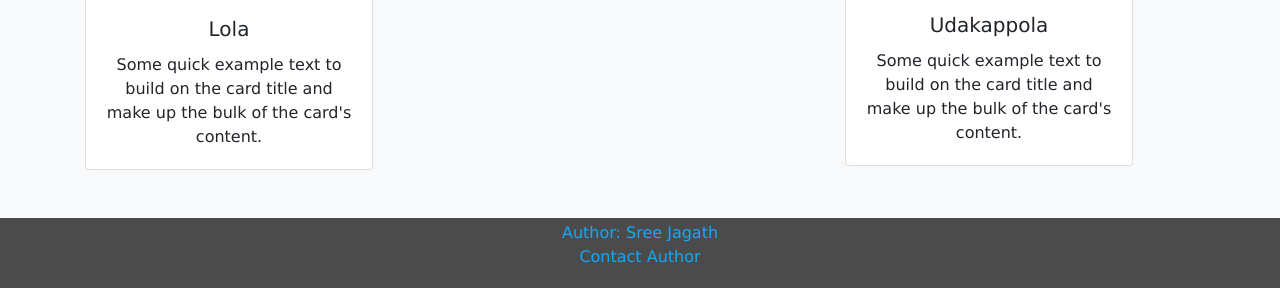
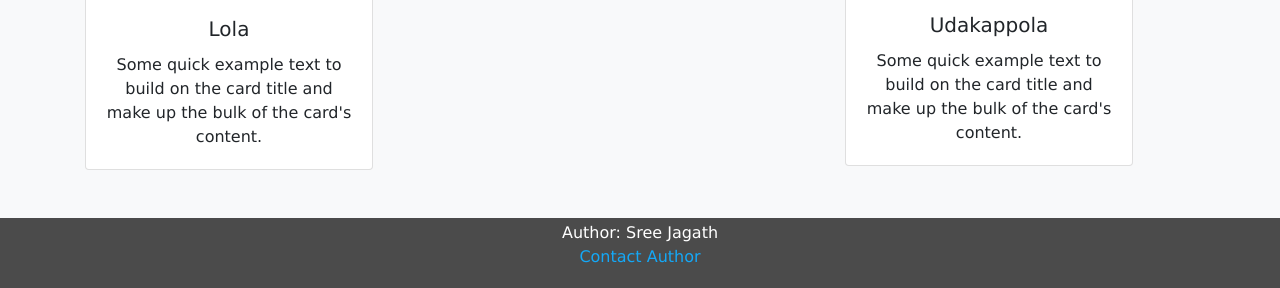
Before and after one commit to sreejagath/padmarajan, a plain HTML site: page index.html in a window 1280 px wide. Shown: the part 1634-1922 px from the top of the page. Drawn offline with nearby package versions, Linux system fonts and the light colour scheme.

Commit message:
footer colour change

```diff
--- a/index.html
+++ b/index.html
@@ -200,7 +200,7 @@
     <footer style="  text-align: center;
     padding: 3px;
     background-color: rgb(75, 75, 75);
-    color: #14a8f7;
+    color: #fff;
   ">
       <p>
         Author: Sree Jagath<br />
```
